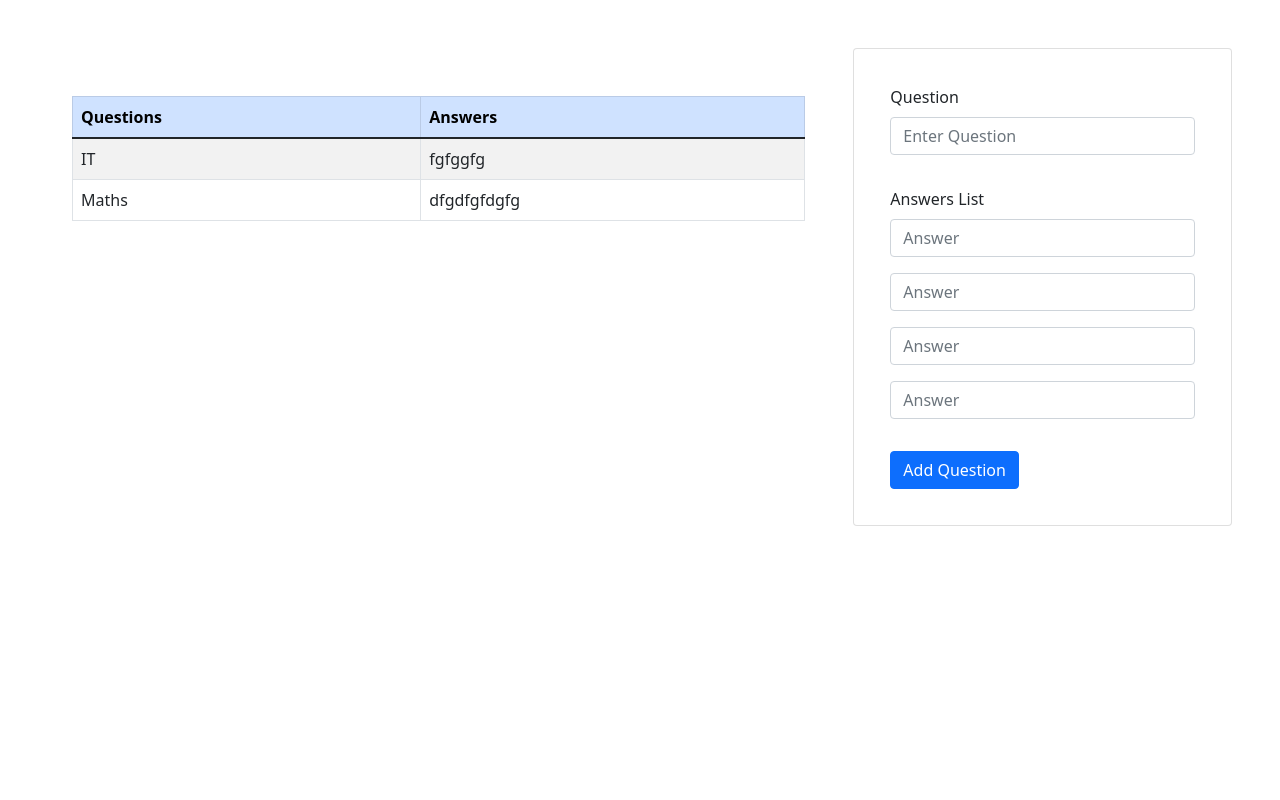
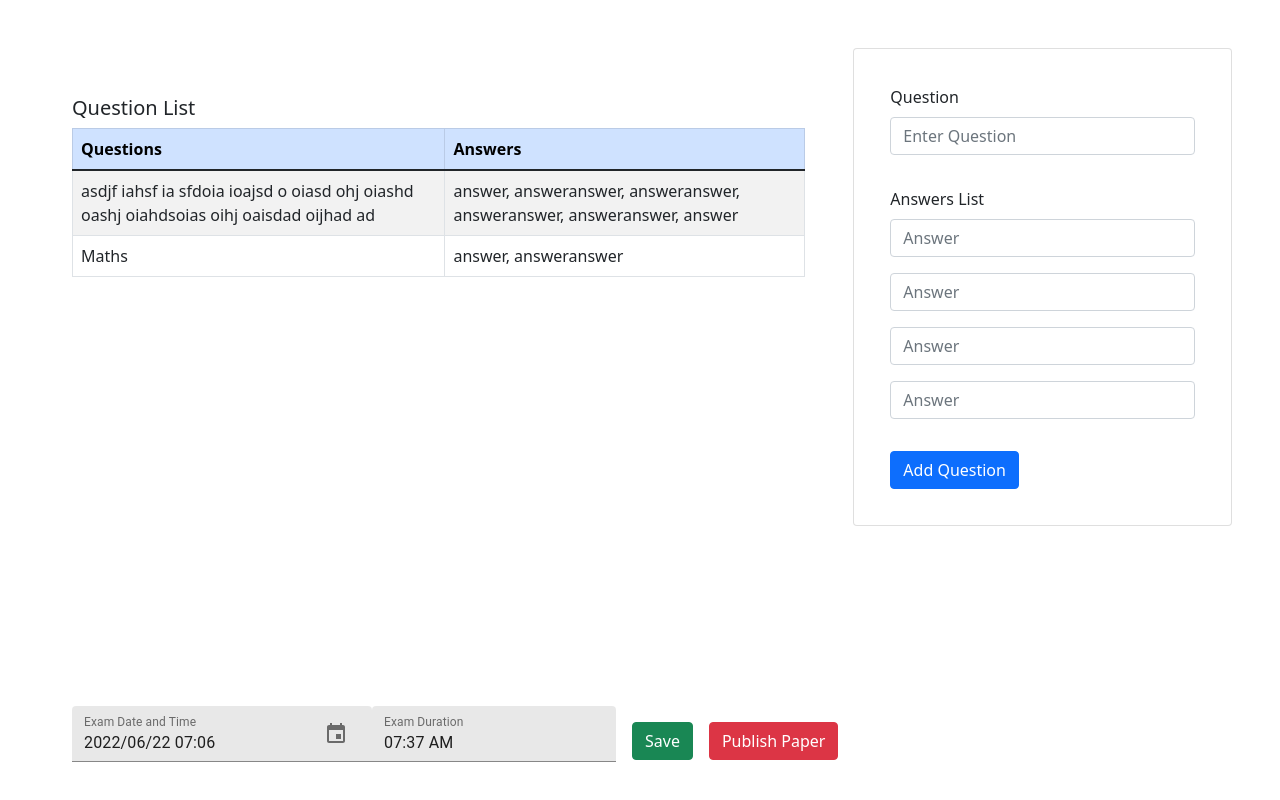
Before and after one commit to Thilinalak/online-exam, a React (Create React App) app: page / in a window 1280 px wide. Built offline with nearby package versions, Linux system fonts and the light colour scheme.

Commit message:
added date time pickers on add new exam page

```diff
--- a/package.json
+++ b/package.json
@@ -3,15 +3,21 @@
   "version": "0.1.0",
   "private": true,
   "dependencies": {
+    "@date-io/date-fns": "1.x",
+    "@date-io/moment": "1.x",
     "@emotion/react": "^11.9.3",
     "@emotion/styled": "^11.9.3",
     "@material-ui/core": "^4.12.4",
+    "@material-ui/pickers": "^3.3.10",
     "@mui/icons-material": "^5.8.4",
     "@mui/material": "^5.8.5",
     "@testing-library/jest-dom": "^5.14.1",
     "@testing-library/react": "^13.0.0",
     "@testing-library/user-event": "^13.2.1",
+    "autoprefixer": "10.4.5",
     "bootstrap": "^5.1.3",
+    "date-fns": "^2.28.0",
+    "moment": "^2.29.3",
     "react": "^18.2.0",
     "react-bootstrap": "^2.4.0",
     "react-dom": "^18.2.0",
--- a/src/App.css
+++ b/src/App.css
@@ -1,8 +1,3 @@
-
-@import "../node_modules/@syncfusion/ej2-base/styles/material.css";
-@import "../node_modules/@syncfusion/ej2-buttons/styles/material.css";
-@import "../node_modules/@syncfusion/ej2-react-calendars/styles/material.css";
-
 .App {
   width: 100vw;
   height: 100vh;
--- a/src/App.js
+++ b/src/App.js
@@ -1,17 +1,22 @@
-import Login from './pages/Login'
+import Login from "./pages/Login";
 // import { Dashboard } from './pages/teacher/Dashboard';
-import { Exams } from './pages/teacher/Exams';
+import { Exams } from "./pages/teacher/Exams";
+import { MonitorStartedExam } from "./pages/teacher/MonitorStartedExam";
 // import { Exams } from './pages/student/Exams';
-import { AddNewExam } from './pages/teacher/AddNewExam';
-
+import { AddNewExam } from "./pages/teacher/AddNewExam";
+import { MuiPickersUtilsProvider } from '@material-ui/pickers';
+import DateFnsUtils from '@date-io/date-fns';
 function App() {
   return (
-    <div>
-      {/* <Login/> */}
-      {/* <Dashboard/> */}
-      {/* <Exams/> */}
-      <AddNewExam/>
-    </div>
+    <MuiPickersUtilsProvider utils={DateFnsUtils}>
+      <div>
+        {/* <Login/> */}
+        {/* <Dashboard/> */}
+        {/* <Exams/> */}
+        <AddNewExam />
+        {/* <MonitorStartedExam/> */}
+      </div>
+      </MuiPickersUtilsProvider>
   );
 }
 
--- a/src/pages/teacher/AddNewExam.jsx
+++ b/src/pages/teacher/AddNewExam.jsx
@@ -1,19 +1,22 @@
+import { Row, Col, Form, Button, Table, Card } from "react-bootstrap";
+import { useState } from "react";
+import DateFnsUtils from "@date-io/date-fns";
 import {
-  Row,
-  Col,
-  Form,
-  Button,
-  Table,
-  Card,
-} from "react-bootstrap";
+  TimePicker,
+  KeyboardDateTimePicker,
+  MuiPickersUtilsProvider,
+} from "@material-ui/pickers";
 
 export const AddNewExam = () => {
+  const [selectedDate, handleDateChange] = useState(new Date());
+
   return (
     <>
       <section className="p-5">
         <Row>
           <Col xs={12} md={8}>
             <div className="pt-5 p-4">
+              <h5>Question List</h5>
               <Table striped bordered hover>
                 <thead>
                   <tr className="table-primary">
@@ -23,19 +26,46 @@ export const AddNewExam = () => {
                 </thead>
                 <tbody>
                   <tr>
-                    <td>IT</td>
-                    <td>fgfggfg</td>
+                    <td>asdjf iahsf ia sfdoia ioajsd o oiasd ohj oiashd oashj oiahdsoias oihj  oaisdad  oijhad ad</td>
+                    <td>answer, answeranswer, answeranswer, answeranswer, answeranswer, answer</td>
                   </tr>
                   <tr>
                     <td>Maths</td>
-                    <td>dfgdfgfdgfg</td>
+                    <td>answer, answeranswer</td>
                   </tr>
                 </tbody>
               </Table>
             </div>
+            <div className="p-4" style={{ position: "absolute", bottom: 0 }}>
+              <MuiPickersUtilsProvider  utils={DateFnsUtils}>
+                <KeyboardDateTimePicker
+                  ampm={false}
+                  label="Exam Date and Time"
+                  inputVariant="filled"
+                  value={selectedDate}
+                  onChange={handleDateChange}
+                  onError={console.log}
+                  disablePast
+                  showTodayButton
+                  format="yyyy/MM/dd HH:MM"
+                />
+                <TimePicker
+                  inputVariant="filled"
+                  label="Exam Duration"
+                  ampm={true}
+                  value={selectedDate}
+                  onChange={handleDateChange}
+                />
+              </MuiPickersUtilsProvider>
+              <Button variant="success" className="m-3">
+                Save
+              </Button>
+              <Button variant="danger" className="">
+                Publish Paper
+              </Button>
+            </div>
 
-            <div>
-            </div>
+            <div></div>
           </Col>
           <Col xs={6} md={4}>
             <Card className="p-3">
--- a/src/pages/teacher/Exams.jsx
+++ b/src/pages/teacher/Exams.jsx
@@ -1,6 +1,33 @@
 import { Row, Col, Container, Form, Button, Table } from "react-bootstrap";
 
 export const Exams = () => {
+  const examData = [
+    {
+      id: 1,
+      exmname: "IT",
+      lastUpdate: "2022-06-22 10.00am",
+      status: "Draft",
+    },
+    {
+      id: 2,
+      exmname: "maths",
+      lastUpdate: "2022-06-23 10.00am",
+      status: "Pending",
+    },
+    {
+      id: 3,
+      exmname: "English",
+      lastUpdate: "2022-06-24 10.00am",
+      status: "Pending",
+    },
+    {
+      id: 4,
+      exmname: "Bio",
+      lastUpdate: "2022-06-24 2.00pm",
+      status: "Draft",
+    },
+  ];
+
   return (
     <>
       <Container style={{ paddingTop: 100 }}>
@@ -21,11 +48,8 @@ export const Exams = () => {
           </Col>
           <Col sm={4}>
             <div>
-            <Button  variant="success">
-              New Exam
-            </Button>
+              <Button variant="success">New Exam</Button>
             </div>
-
           </Col>
         </Row>
 
@@ -39,16 +63,16 @@ export const Exams = () => {
               </tr>
             </thead>
             <tbody>
-              <tr>
-                <td>IT</td>
-                <td>2022-06-22 10.00pm</td>
-                <td>Draft</td>
-              </tr>
-              <tr>
-                <td>Maths</td>
-                <td>2022-06-21 11.00pm</td>
-                <td>Pending</td>
-              </tr>
+              {examData.map((exam) => {
+                return (
+                  <tr key={exam.id}>
+                    <td>{exam.exmname}</td>
+                    <td>{exam.lastUpdate}</td>
+                    <td>{exam.status}</td>
+                  </tr>
+                );
+              })}
+
             </tbody>
           </Table>
         </div>
```
Also changed, not shown: 2 other files (tests, documents, lock files or other folders).
